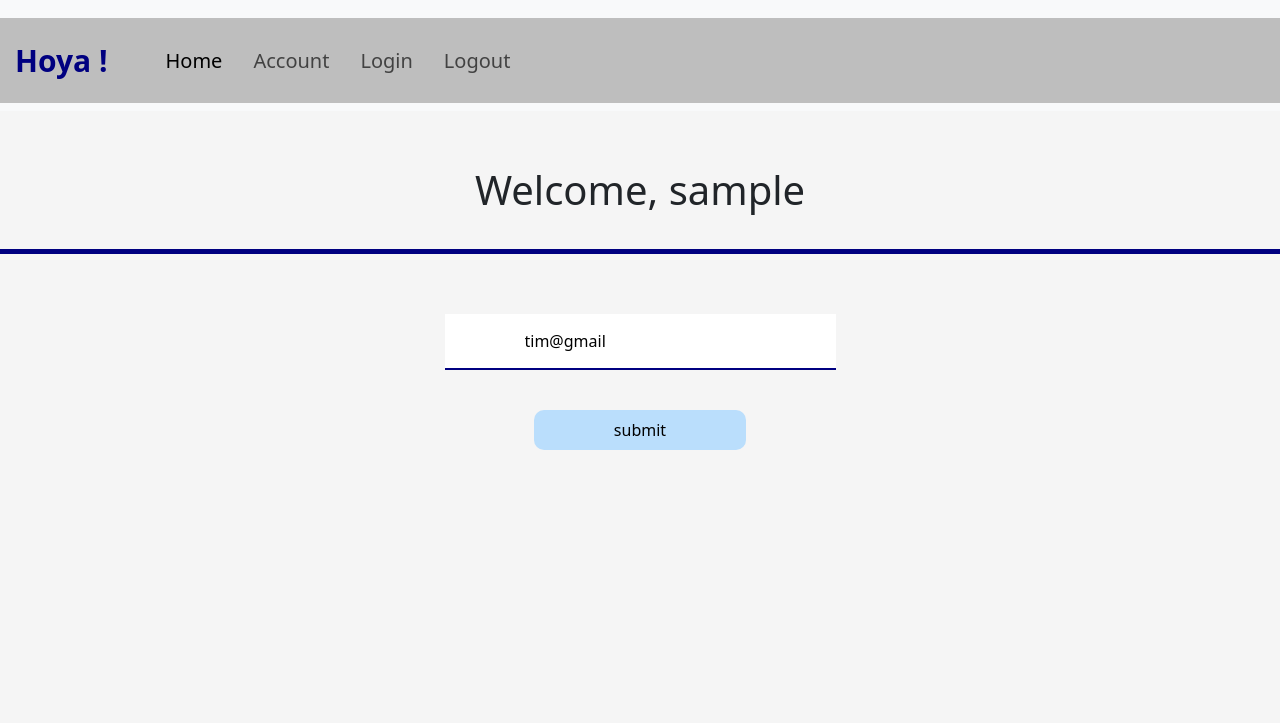
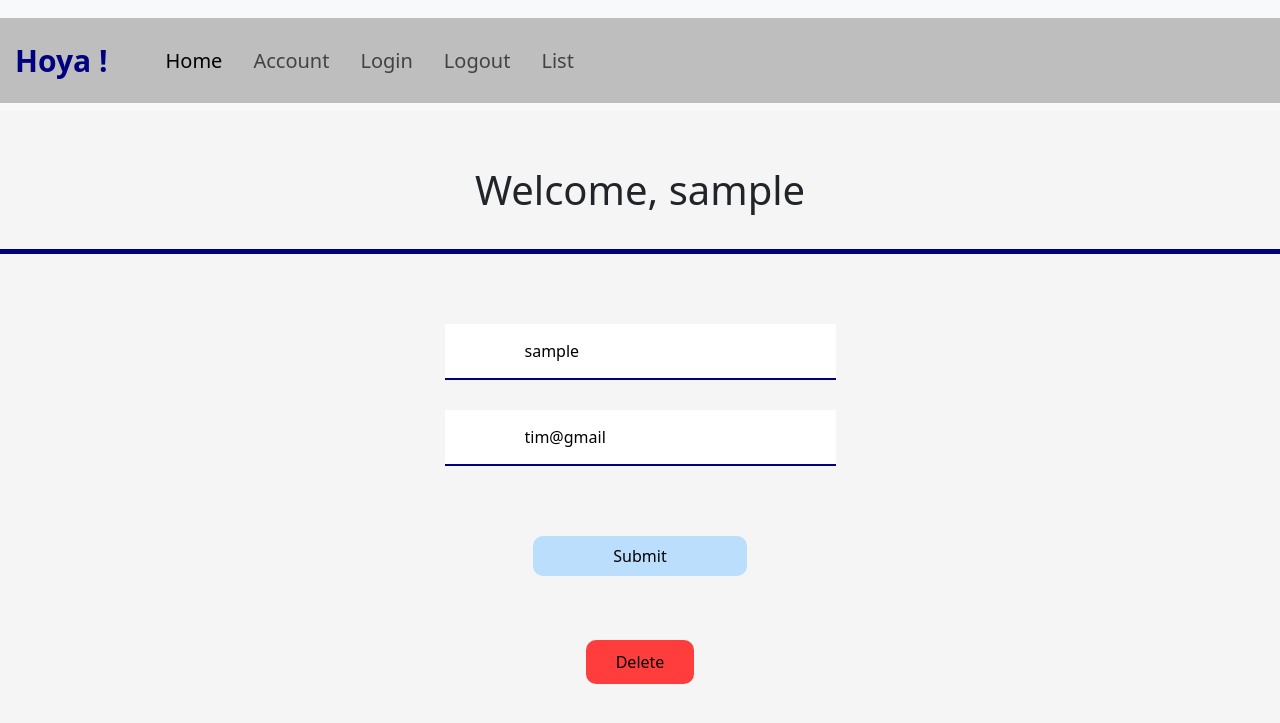
Before and after one commit to mahmoudi-1798/learning-flask-project, a Flask app: page /user in a window 1280 px wide. Shown: the top 723 px of the page. Run offline with Flask 2, Linux system fonts and the light colour scheme; a user stored in the database is signed in; parts of the project's set-up code (start-up, migrations or seed data) failed here and were passed over.

Commit message:
adding data base | list | delete

```diff
--- a/main.py
+++ b/main.py
@@ -2,7 +2,7 @@
 
 from flask import Flask, redirect, url_for, render_template, request, session, flash
 from datetime import timedelta
-from flask_sqlalchemy import sqlalchemy
+from flask_sqlalchemy import SQLAlchemy
 
 #importing libraries needed
     # flask
@@ -22,9 +22,9 @@ app.config["AQLALCHEMY_TRICK_MODIFICATIONS"] = False
 app.permanent_session_lifetime = timedelta(days=5)
 
 # initiallize the data base
-db = sqlalchemy(app)
+db = SQLAlchemy(app)
 
-class users(db.model):
+class users(db.Model):
     _id = db.Column("id", db.Integer, primary_key=True)
     name = db.Column(db.String(100))
     email = db.Column(db.String(100))
@@ -34,10 +34,20 @@ class users(db.model):
         self.email = email
 
 
+@app.before_first_request
+def create_tables():
+     db.create_all()
+
+
 # if the route is "sth" render sth
 @app.route("/")
 def home():
     return render_template("index.html")
+
+
+@app.route("/view")
+def view():
+    return render_template("view.html", values=users.query.all())
 
 
 # for login we use request methods like POST and GET
@@ -47,6 +57,16 @@ def login():
         session.permanent = True
         user = request.form["nm"]
         session["user"] = user
+
+        found_user = users.query.filter_by(name=user).first()
+        if found_user:
+            session["email"] = found_user.email
+        else:
+            usr = users(user, "")
+            db.session.add(usr)
+            db.session.commit()
+
+
         flash(f"{user}  have logged in!", "info")
         return redirect(url_for("user"))
 
@@ -78,6 +98,9 @@ def user():
         if request.method == "POST":
             email = request.form["email"]
             session["email"] = email
+            found_user = users.query.filter_by(name=user).first()
+            found_user.email = email
+            db.session.commit()
             flash("Email was saved !")
         else:
             if "email" in session:
@@ -89,6 +112,22 @@ def user():
         return redirect(url_for("login"))
 
 
+@app.route("/delete")
+def delete():
+    user = session["user"]
+    logout()
+    dl_user = users.query.filter_by(name=user).first()
+    if dl_user:
+        db.session.delete(dl_user)
+        db.session.commit()
+    else:
+        flash("You have nothing to delete !", "info")
+
+
+    return redirect("/")
+
 if __name__ == "__main__":
-    db.create_all()
     app.run(debug=True)
+
+
+""" - Create a sign in page and signing functionality """
--- a/static/styles/mainpage.css
+++ b/static/styles/mainpage.css
@@ -39,6 +39,7 @@ h1 strong {
 }
 
 .lElement1 {
+    margin: 70px;
     display:flex;
     justify-content: center;
 }
@@ -50,7 +51,7 @@ h1 strong {
 }
 
 .lElement2 {
-    margin-top: 40px;
+    margin-top: 70px;
     justify-content: center;
     display: flex;
     justify-items: center;
@@ -64,6 +65,57 @@ h1 strong {
     text-align: left;
 }
 
+.lElement3{
+    margin-top: -40px;
+    justify-content: center;
+    display: flex;
+    justify-items: center;
+}
+
+.lElement3 input {
+    padding: 15px 80px;
+    border: none;
+    border-bottom: 2px solid navy;
+}
+
+.lElement4 {
+    margin-top: 5%;
+    justify-content: center;
+    display: flex;
+    justify-items: center;
+}
+
+.lElement4 input {
+    padding: 10px 30px;
+    background-color: rgb(255, 61, 61);
+    border: none;
+    border-radius: 10px;
+    text-align: left;
+}
+
+.container {
+    margin-top: 50px;
+}
+
+.Ulist {
+    margin-top: 10px;
+    justify-content: center;
+    display: flex;
+    justify-items: center;
+}
+
+.Ulist p {
+    font-size: 20px;
+    padding: 0 40px;
+
+}
+
+.Ulist p span {
+    font-weight: bold;
+    color: navy;
+}
+
+
 @keyframes hideItem {
     to {
         visibility: hidden;
--- a/templates/base.html
+++ b/templates/base.html
@@ -31,6 +31,10 @@
                 <a class="nav-link" href="logout">Logout</a>
               </li>
 
+              <li class="nav-item">
+                <a class="nav-link" href="view">List</a>
+              </li>
+
             </ul>
           </div>
         </div>
--- a/templates/login.html
+++ b/templates/login.html
@@ -16,6 +16,6 @@
         <p class="lElement1">
             <input  placeholder="Username" type="text" name="nm"></p>
         <p class="lElement2">
-            <input type="submit" value="submit"></p>
+            <input type="submit" value="Submit"></p>
     </form>
 {% endblock %}
--- a/templates/user.html
+++ b/templates/user.html
@@ -13,11 +13,20 @@
 
     <h1>Welcome, {{session['user']}}</h1>
 
+    <p class="lElement1">
+        <input type="text" name ="user" value="{{session['user']}}"></p>
+
     <form class="lForm" action="#" method="POST">
         <!-- the placeholder use for the first time that is empty, after user types it will have the email -->
-        <p class="lElement1">
+        <p class="lElement3">
             <input type="email" name ="email" placeholder="Enter Email" value="{{email if email}}"></p>
         <p class="lElement2">
-            <input type="submit" value="submit"></p>
+            <input type="submit" value="Submit"></p>
     </form>
+
+    <form class="lForm" action="/delete">
+        <p class="lElement4">
+            <input type="submit" value="Delete"></p>
+    </form>
+
 {% endblock %}
```
Also changed, not shown: templates/view.html (added, +9 -0 lines), instance/users.sqlite3 (added).
